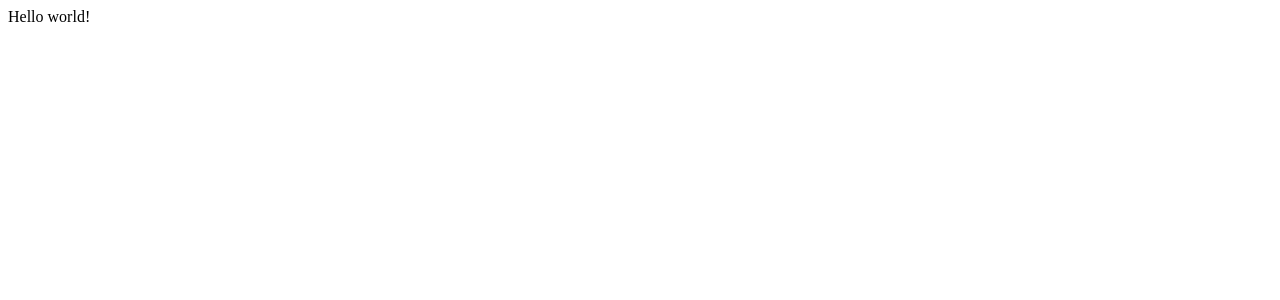
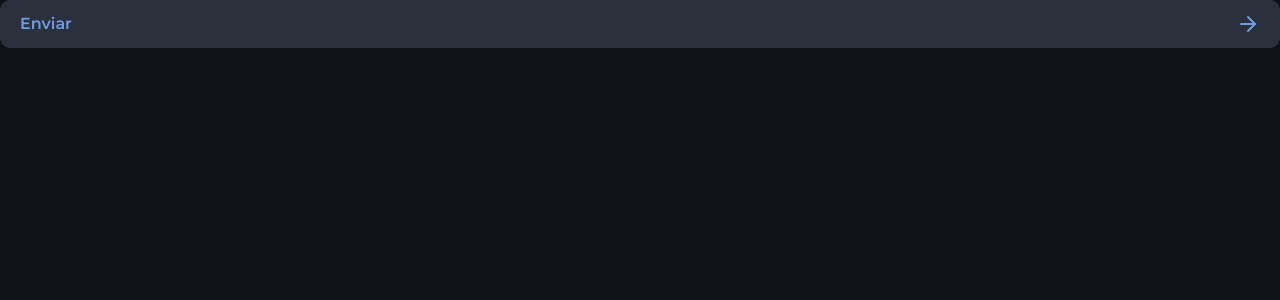
Before and after one commit to guibbers/devstage, a Next.js app: page / in a window 1280 px wide. Shown: the top 300 px of the page. Built offline with nearby package versions, Linux system fonts and the light colour scheme.

Commit message:
add button component

```diff
--- /dev/null
+++ b/postcss.config.mjs
@@ -0,0 +1,6 @@
+const config = {
+  plugins: {
+    "@tailwindcss/postcss": {},
+  },
+};
+export default config;
--- /dev/null
+++ b/src/app/globals.css
@@ -0,0 +1,24 @@
+@import "tailwindcss";
+
+@theme {
+  --color-*: initial;
+
+  --color-blue: #6F9DE2;
+  --color-purple: #9871F3;
+  --color-danger: #F05D6C;
+
+  --color-gray-100: #DAE4F2;
+  --color-gray-200: #C8D0DA;
+  --color-gray-300: #95A1B1;
+  --color-gray-400: #6F7D90;
+  --color-gray-500: #2A313C;
+  --color-gray-600: #21252C;
+  --color-gray-700: #191D24;
+  --color-gray-800: #13161B;
+  --color-gray-900: #0F1216;
+
+  --font-heading: var(--font-oxanium);
+  --font-sans: var(--font-montserrat);
+
+  --radius-xl: 0.625rem;
+}
--- a/src/app/layout.tsx
+++ b/src/app/layout.tsx
@@ -1,9 +1,22 @@
 import type { Metadata } from "next";
+import { Montserrat, Oxanium } from 'next/font/google'
+import './globals.css'
 
 export const metadata: Metadata = {
-  title: "Create Next App",
-  description: "Generated by create next app",
+  title: "devstage",
 };
+
+const oxanium = Oxanium({
+  weight: ['500', '600'],
+  subsets: ['latin'],
+  variable: '--font-oxanium'
+});
+
+const montserrat = Montserrat({
+  weight: ['400', '600'],
+  subsets: ['latin'],
+  variable: '--font-montserrat'
+});
 
 export default function RootLayout({
   children,
@@ -11,8 +24,8 @@
   children: React.ReactNode;
 }>) {
   return (
-    <html lang="en">
-      <body>{children}</body>
+    <html lang="en" className={`${oxanium.variable} ${montserrat.variable}`}>
+      <body className="bg-gray-900 text-gray-100 antialiased">{children}</body>
     </html>
   );
 }
--- a/src/app/page.tsx
+++ b/src/app/page.tsx
@@ -1,7 +1,13 @@
+import { Button } from "@/components/button";
+import { ArrowRight } from "lucide-react";
+
 export default function Home() {
   return (
     <main>
-      <div>Hello world!</div>
+      <Button>
+        Enviar
+        <ArrowRight/>
+      </Button>
     </main>
   );
 }
--- /dev/null
+++ b/src/components/button.tsx
@@ -0,0 +1,16 @@
+import type { ReactNode } from "react";
+
+interface ButtonProps {
+	children: ReactNode;
+}
+
+export function Button(props: ButtonProps) {
+	return (
+		<button
+			className="flex justify-between items-center px-5 h-12 bg-gray-500 text-blue font-semibold rounded-xl w-full cursor-pointer transition-colors duration-300 hover:bg-blue hover:text-gray-900"
+			type="button"
+		>
+			{props.children}
+		</button>
+	);
+}
```
Also changed, not shown: package.json (+7 -3 lines), 1 other file (tests, documents, lock files or other folders).
